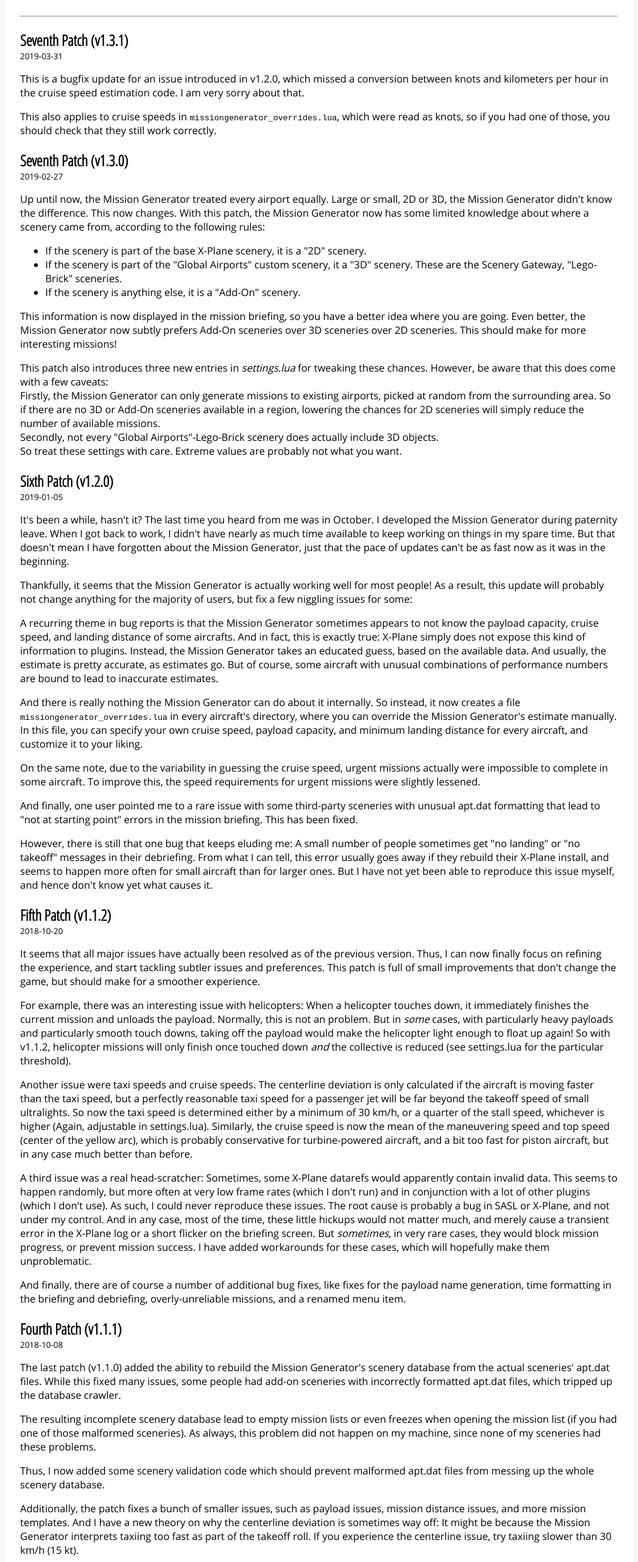
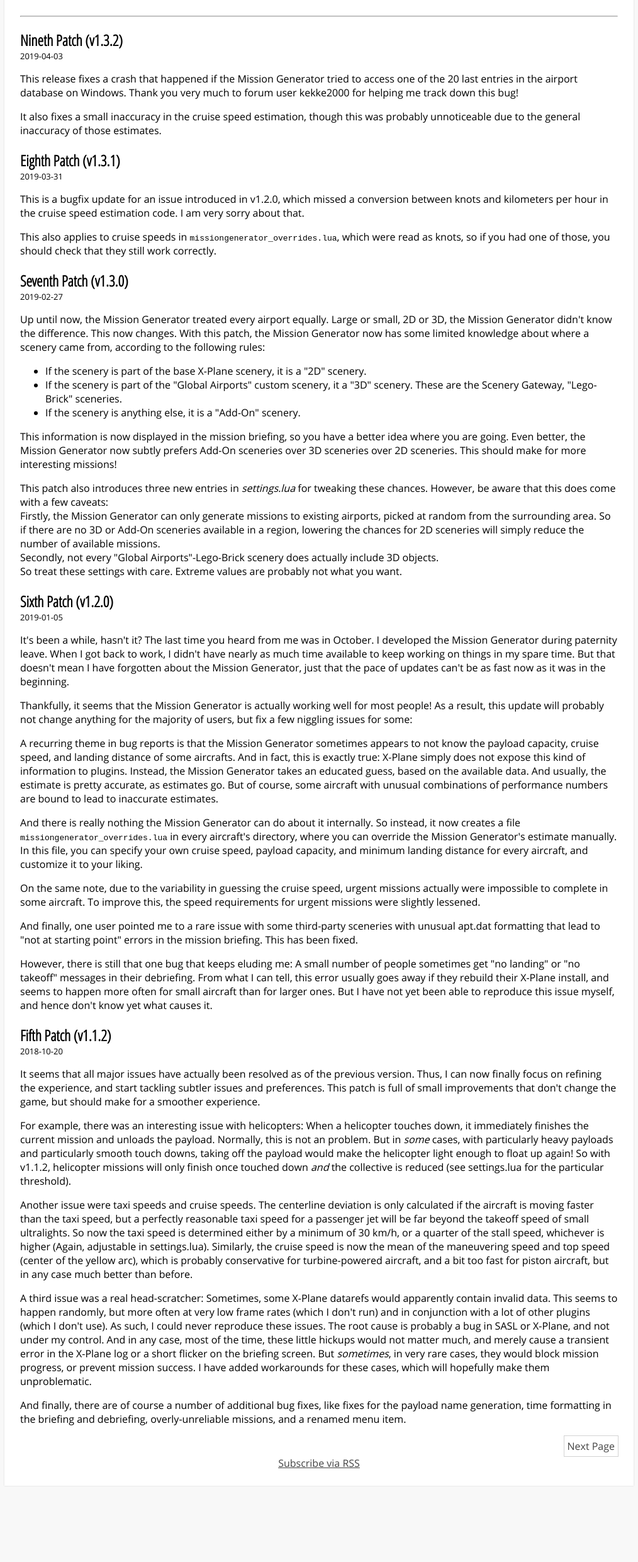
Before and after one commit to bastibe/MissionGeneratorSite, a plain HTML site: page news0.html in a window 1280 px wide. Shown: the part 140-2620 px from the top of the page at 63% size, without its empty margins (133-1147 px from the left). After the commit the page ends 2519 px from the top, so only its background shows below. Drawn offline with Linux system fonts and the light colour scheme.

Commit message:
adds post for latest patch

```diff
--- a/news0.html
+++ b/news0.html
@@ -27,7 +27,19 @@
   <hr>
 
   <section class='post'>
-    <h1 class='title'>Seventh Patch (v1.3.1)</h1>
+    <h1 class='title'>Nineth Patch (v1.3.2)</h1>
+    <h2 class='date'>2019-04-03</h2>
+    <p>This release fixes a crash that happened if the Mission Generator tried
+    to access one of the 20 last entries in the airport database on Windows.
+    Thank you very much to forum user kekke2000 for helping me track down
+    this bug!</p>
+    <p>It also fixes a small inaccuracy in the cruise speed estimation, though
+    this was probably unnoticeable due to the general inaccuracy of those
+    estimates.</p>
+  </section>
+
+  <section class='post'>
+    <h1 class='title'>Eighth Patch (v1.3.1)</h1>
     <h2 class='date'>2019-03-31</h2>
     <p>This is a bugfix update for an issue introduced in v1.2.0, which missed
     a conversion between knots and kilometers per hour in the cruise speed
@@ -159,28 +171,6 @@
     menu item.</p>
   </section>
 
-  <section class='post'>
-    <h1 class='title'>Fourth Patch (v1.1.1)</h1>
-    <h2 class='date'>2018-10-08</h2>
-    <p>The last patch (v1.1.0) added the ability to rebuild the Mission
-    Generator's scenery database from the actual sceneries' apt.dat files.
-    While this fixed many issues, some people had add-on sceneries with
-    incorrectly formatted apt.dat files, which tripped up the database
-    crawler.</p>
-    <p>The resulting incomplete scenery database lead to empty mission lists or
-    even freezes when opening the mission list (if you had one of those
-    malformed sceneries). As always, this problem did not happen on my
-    machine, since none of my sceneries had these problems.</p>
-    <p>Thus, I now added some scenery validation code which should prevent
-    malformed apt.dat files from messing up the whole scenery database.</p>
-    <p>Additionally, the patch fixes a bunch of smaller issues, such as payload
-    issues, mission distance issues, and more mission templates. And I have
-    a new theory on why the centerline deviation is sometimes way off: It
-    might be because the Mission Generator interprets taxiing too fast as
-    part of the takeoff roll. If you experience the centerline issue, try
-    taxiing slower than 30 km/h (15 kt).</p>
-  </section>
-
   <section class="navigation">
     <a class="next" href="news1.html">Next Page</a>
   </section>
```
Also changed, not shown: news.xml (+17 -2 lines), news1.html (+22 -16 lines), news2.html (+16 -0 lines), 1 other file.
